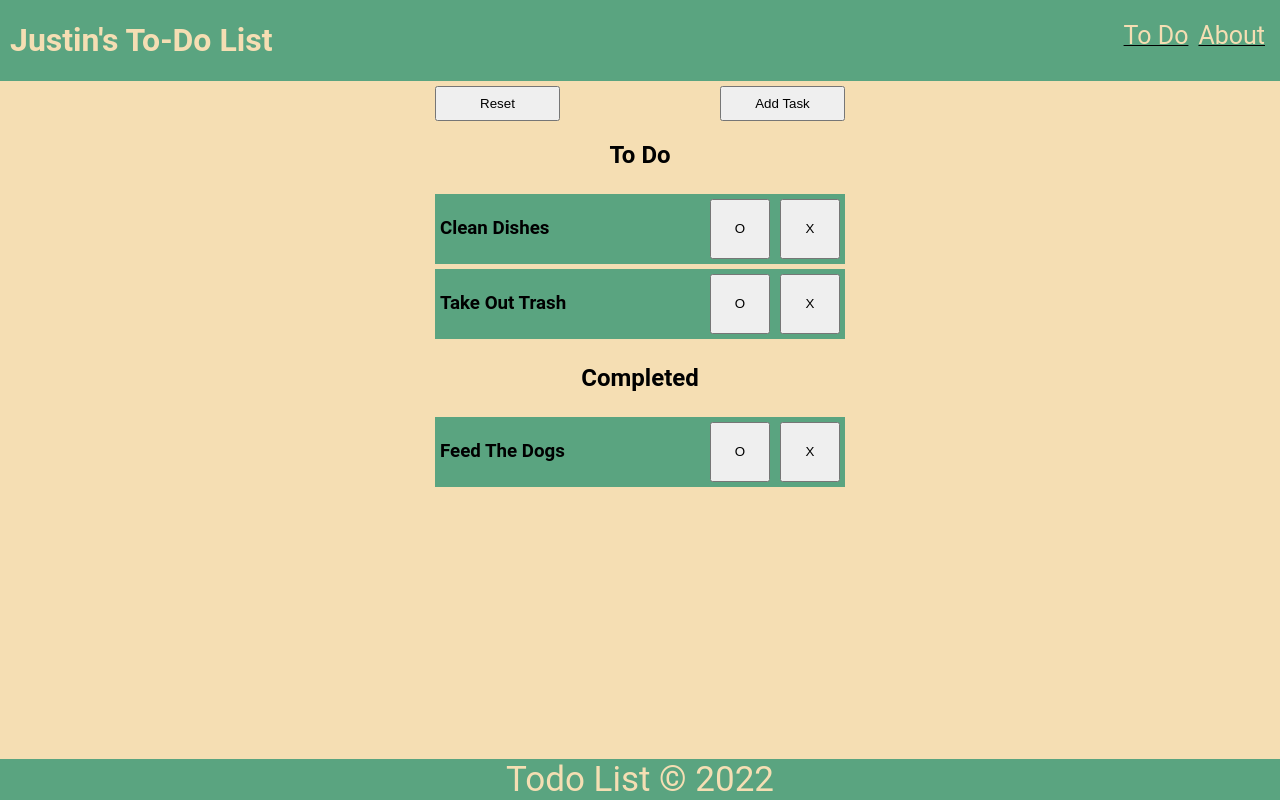
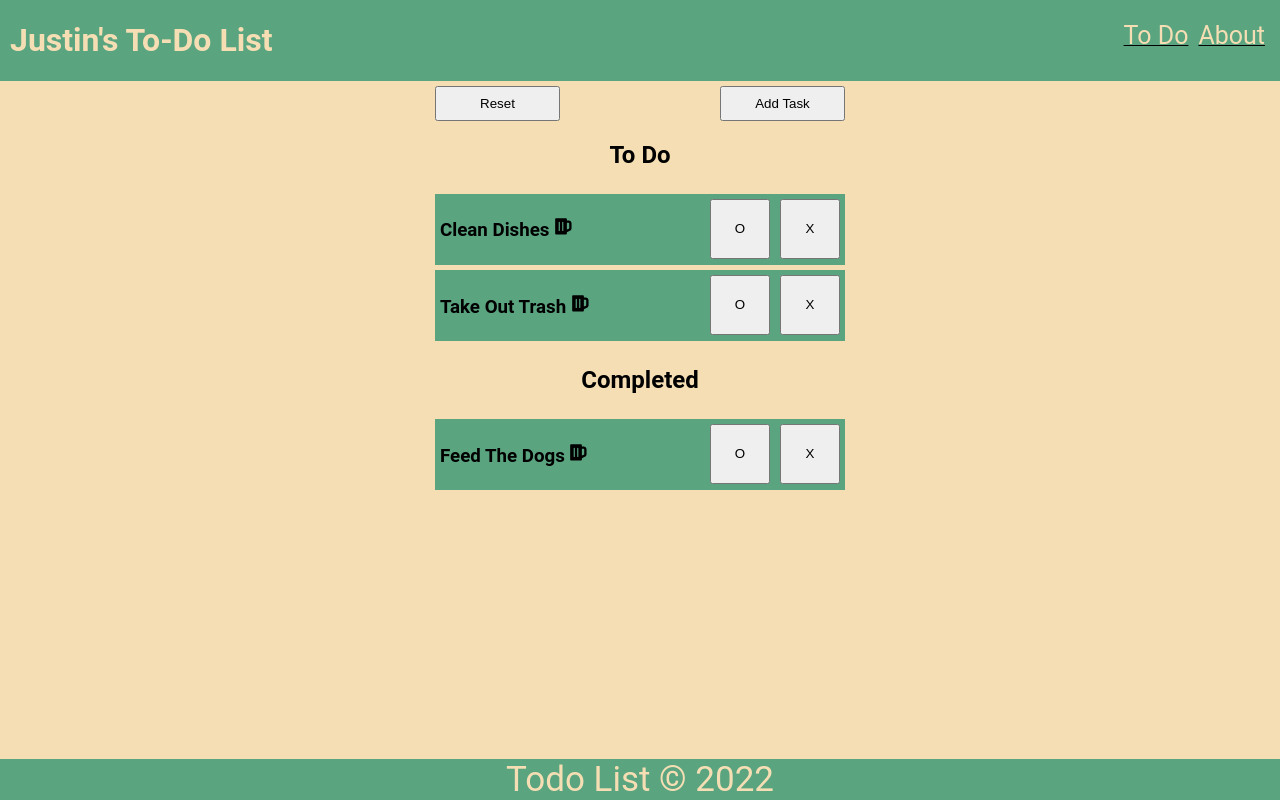
Before and after one commit to JustinMyerson/react-tasks-app, a React (Create React App) app: page /todos in a window 1280 px wide. Built offline with nearby package versions, Linux system fonts and the light colour scheme.

Commit message:
Add a validation error message and test

```diff
--- a/package.json
+++ b/package.json
@@ -8,6 +8,7 @@
     "@testing-library/user-event": "^13.5.0",
     "react": "^18.1.0",
     "react-dom": "^18.1.0",
+    "react-icons": "^4.3.1",
     "react-router-dom": "^6.3.0",
     "react-scripts": "5.0.1",
     "web-vitals": "^2.1.4"
--- a/src/Components/NewTodoForm/NewTodoForm.css
+++ b/src/Components/NewTodoForm/NewTodoForm.css
@@ -43,3 +43,8 @@
   height: 100px;
   font-size: 30px;
 }
+
+.error-div {
+  color: red;
+  font-size: 20px;
+}
--- a/src/Components/NewTodoForm/NewTodoForm.jsx
+++ b/src/Components/NewTodoForm/NewTodoForm.jsx
@@ -6,6 +6,8 @@ function AddTodoModal({ onAddNewTodo }) {
   const [title, setTitle] = useState(null);
 
   const [color, setColor] = useState(null);
+
+  const [isValidTitle, setIsValidTitle] = useState(true);
 
   function onTitleChange(event) {
     setTitle(event.currentTarget.value);
@@ -18,9 +20,9 @@ function AddTodoModal({ onAddNewTodo }) {
   function onFormSubmit(event) {
     event.preventDefault();
     if (title === null) {
+      setIsValidTitle(false);
       return null;
     }
-    console.log(title, color, "onadd");
     onAddNewTodo(title, color);
   }
 
@@ -44,6 +46,9 @@ function AddTodoModal({ onAddNewTodo }) {
         <button className="submit-button" type="submit" onClick={onFormSubmit}>
           Add New Task
         </button>
+        {!isValidTitle ? (
+          <div className="error-div"> Enter a Valid Task Title </div>
+        ) : null}
       </form>
     </div>
   );
--- a/src/Components/Todo/Todo.jsx
+++ b/src/Components/Todo/Todo.jsx
@@ -1,15 +1,10 @@
 import React from "react";
+
+import { FaBeer } from "react-icons/fa";
 
 import "./Todo.css";
 
-function Todo({
-  id,
-  title,
-  color,
-  isComplete,
-  onDeleteTodo,
-  toggleTaskCompleted,
-}) {
+function Todo({ id, title, color, onDeleteTodo, toggleTaskCompleted }) {
   function onDeleteClick(id) {
     onDeleteTodo(id);
   }
@@ -18,12 +13,12 @@ function Todo({
     toggleTaskCompleted(id);
   }
 
-  console.log(color, "color");
-
   return (
     <div className="todo-div" style={{ backgroundColor: color }}>
       <div className="heading">
-        <h3 className="h3-left">{title}</h3>
+        <h3 className="h3-left">
+          {title} <FaBeer />
+        </h3>
       </div>
       <div className="buttons">
         <button className="button-o" onClick={() => onToggleClick(id)}>
```
Also changed, not shown: 1 other file (tests, documents, lock files or other folders).
